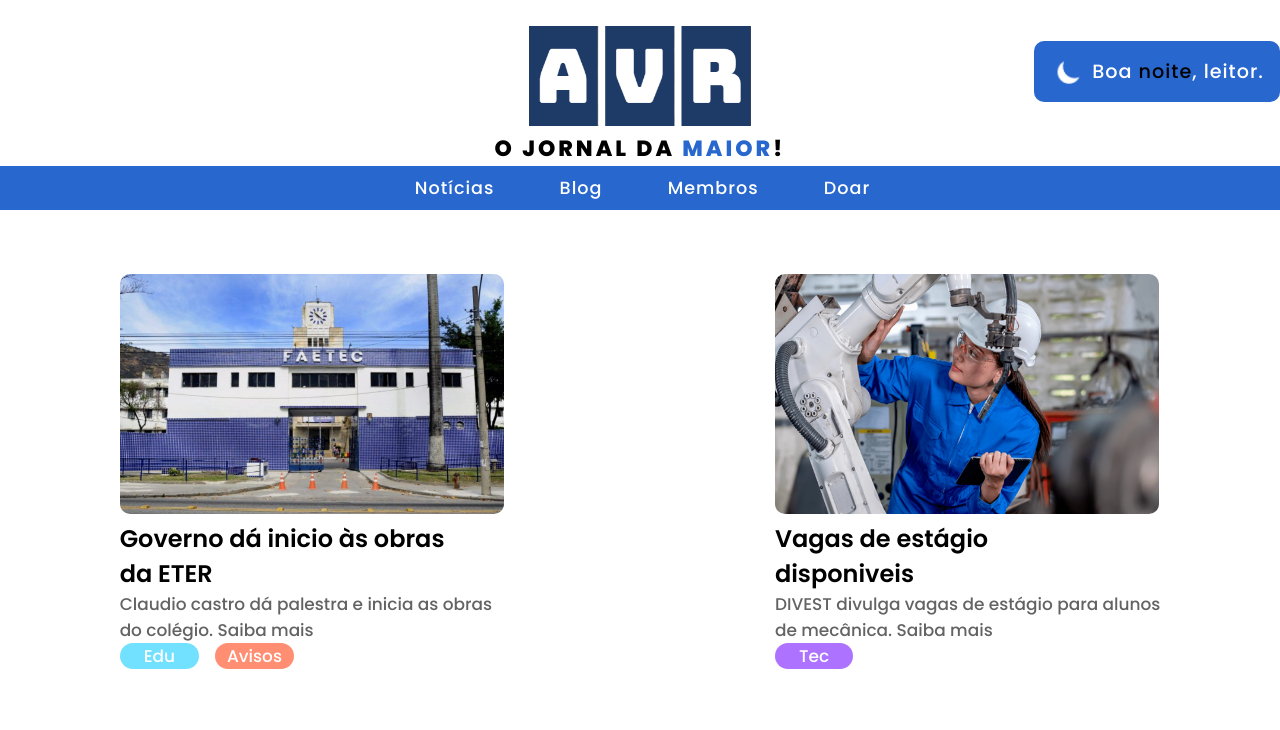
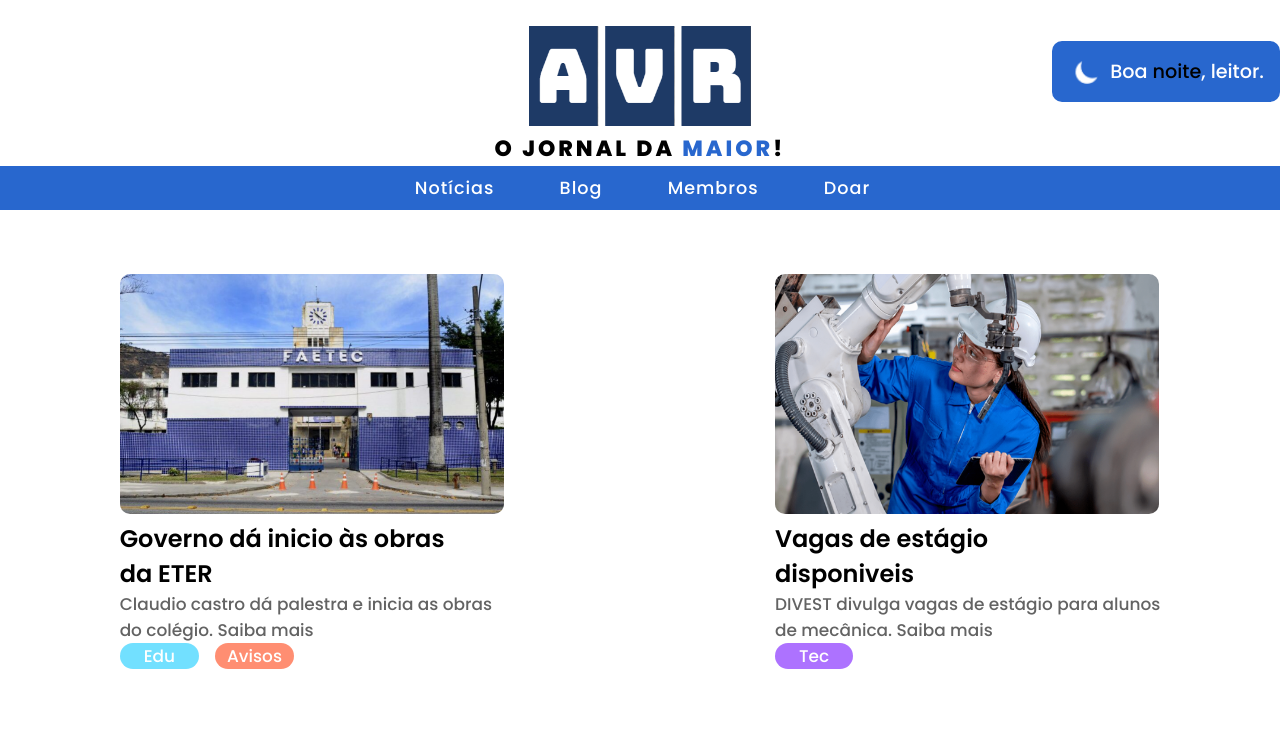
Before and after one commit to Cadu710/Avozrepublica.github.io, a plain HTML site: page Noticias.html in a window 1280 px wide. Shown: the top 730 px of the page. Drawn offline with Linux system fonts and the light colour scheme.

Commit message:
Update Noticias.html

```diff
--- a/Noticias.html
+++ b/Noticias.html
@@ -219,7 +219,7 @@
         transition: all 0.15s;
        }
        header div{
-            display: flex;
+             display: flex;
             flex-direction: row;
             position: absolute;
             right: 0;
@@ -229,6 +229,7 @@
             column-gap: 0.5rem ;
             color: white;
             align-items: center;
+            letter-spacing: normal;
         }
         #noite{
             color: black;
@@ -241,9 +242,6 @@
         }
         header img {
             height: 1.8rem;
-        }
-        header div p {
-            letter-spacing: none;
         }
 @media screen and (max-width:1500px){
     header div{
```
